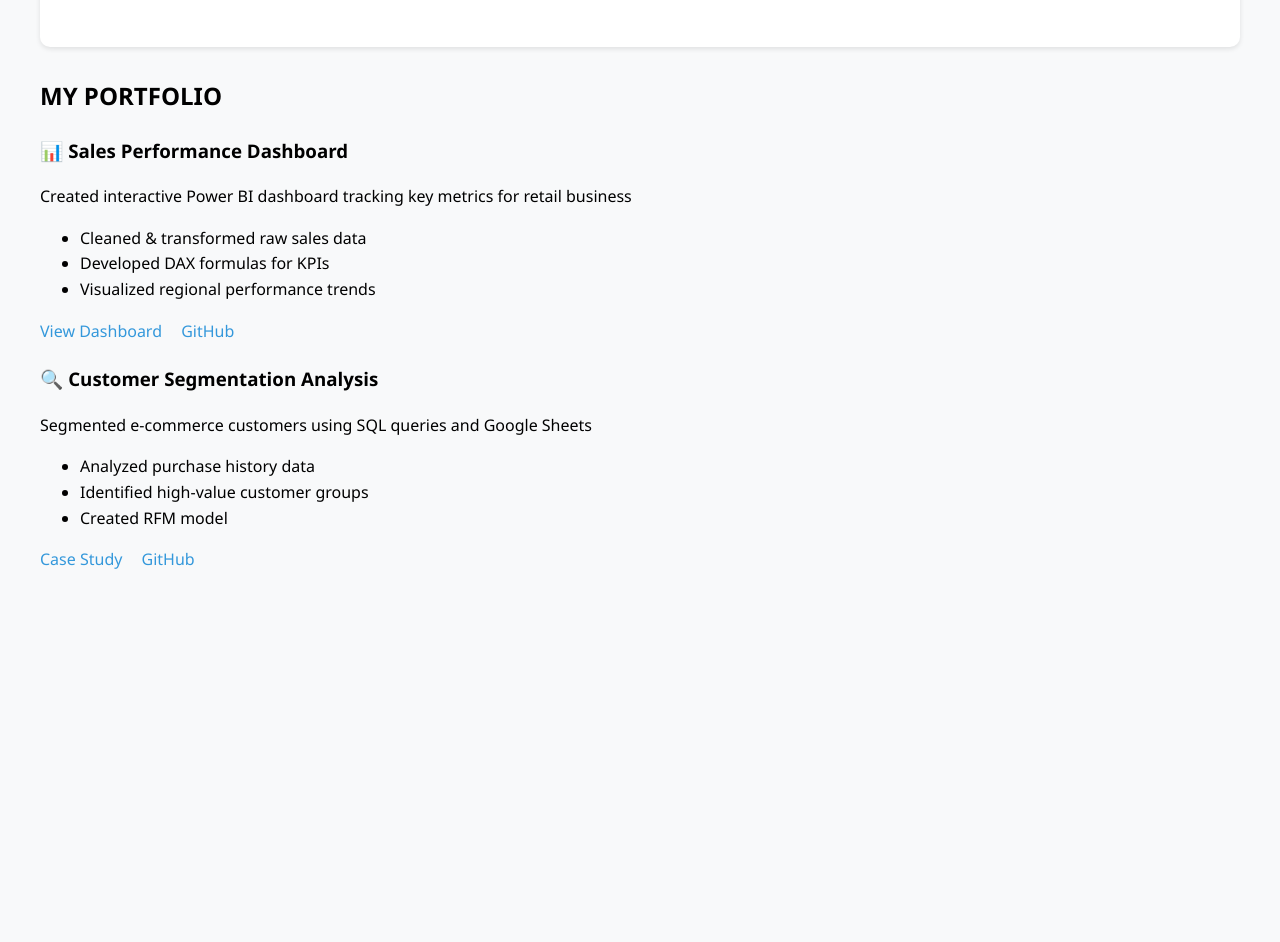
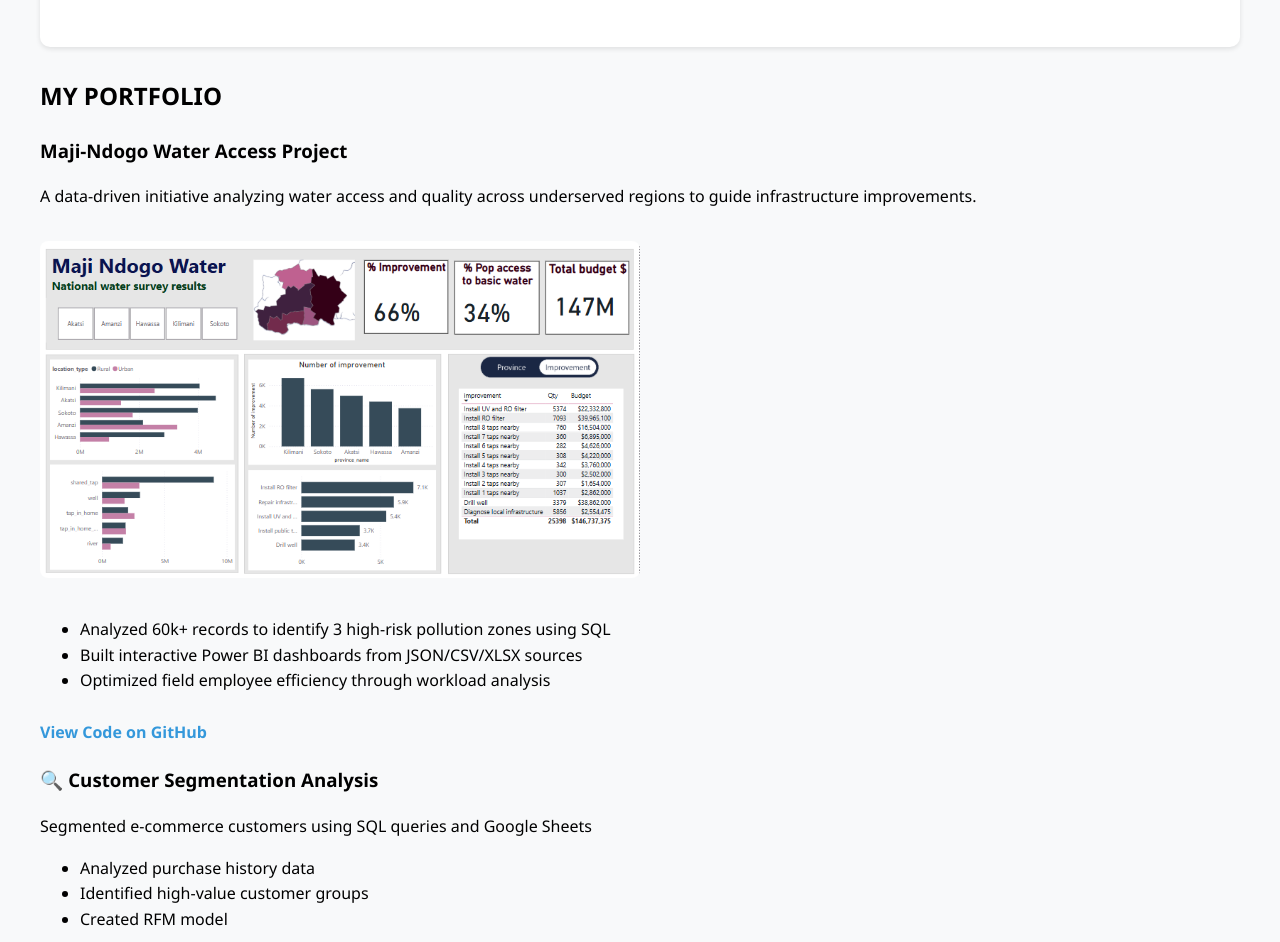
Before and after one commit to noura2004warja/noura2004warja.github.io, a plain HTML site: page index.html in a window 1280 px wide. Shown: the part 860-1802 px from the top of the page. Before the commit the page ends 1473 px from the top, so only its background shows below. Drawn offline with Linux system fonts and the light colour scheme.

Commit message:
Update index.html

```diff
--- a/index.html
+++ b/index.html
@@ -174,17 +174,42 @@
         <h2 class="section-title">MY PORTFOLIO</h2>
         <!-- Project 1 -->
         <article class="project-card">
-            <h3>📊 Sales Performance Dashboard</h3>
-            <p>Created interactive Power BI dashboard tracking key metrics for retail business</p>
-            <ul>
-                <li>Cleaned & transformed raw sales data</li>
-                <li>Developed DAX formulas for KPIs</li>
-                <li>Visualized regional performance trends</li>
-            </ul>
-            <div class="project-links">
-                <a href="#">View Dashboard</a>
-                <a href="#">GitHub</a>
-            </div>
+           <div class="project">
+  <h3>Maji-Ndogo Water Access Project</h3>
+  <p>A data-driven initiative analyzing water access and quality across underserved regions to guide infrastructure improvements.</p>
+
+  <!-- Dashboard screenshot -->
+  <img src="Maji Ndogo Public Dashboard.png" alt="Maji-Ndogo Dashboard Preview" class="project-img">
+
+  <ul>
+    <li>Analyzed 60k+ records to identify 3 high-risk pollution zones using SQL</li>
+    <li>Built interactive Power BI dashboards from JSON/CSV/XLSX sources</li>
+    <li>Optimized field employee efficiency through workload analysis</li>
+  </ul>
+
+  <!-- GitHub link -->
+  <a href="https://github.com/noura2004warja/Maji-Ndogo-water-access"
+     class="github-link"
+     target="_blank">
+    View Code on GitHub
+  </a>
+</div>
+            <style>
+  .project-img {
+    width: 100%;
+    max-width: 600px;
+    border-radius: 8px;
+    margin: 15px 0;
+  }
+
+  .github-link {
+    display: inline-block;
+    margin-top: 10px;
+    color: #3498db;
+    text-decoration: none;
+    font-weight: bold;
+  }
+</style>
         </article>
 
         <!-- Project 2 -->
```
